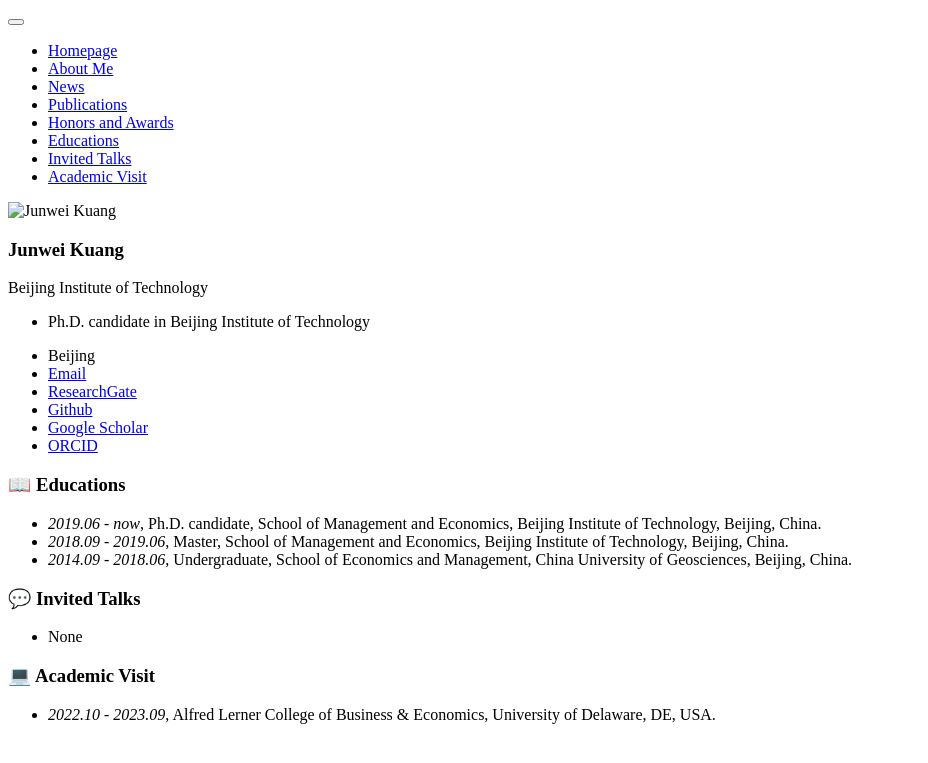
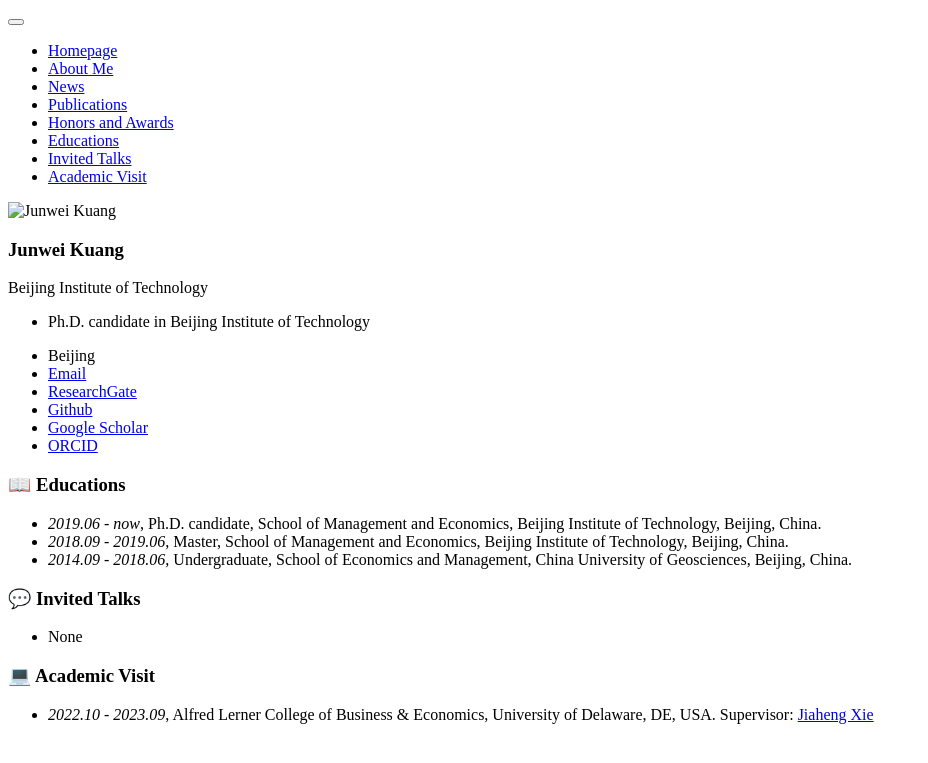
Before and after one commit to JunweiKuang/JunweiKuang.github.io, a Jekyll site: the page built from _pages/includes/others.md, in a window 1280 px wide. Shown: the top 763 px of the page, without its empty margins (0-928 px from the left). Built offline with Jekyll 4.4.1, drawn with Linux system fonts in a browser that asks for light colours; our own code applies the rules of GitHub Pages for plain Markdown files.

Commit message:
update news

```diff
--- a/_pages/includes/others.md
+++ b/_pages/includes/others.md
@@ -8,4 +8,4 @@
 - None
 
 # 💻 Academic Visit
-- *2022.10 - 2023.09*, Alfred Lerner College of Business & Economics, University of Delaware, DE, USA.
+- *2022.10 - 2023.09*, Alfred Lerner College of Business & Economics, University of Delaware, DE, USA. Supervisor: [Jiaheng Xie](https://lerner.udel.edu/faculty-staff-directory/Jiaheng-XIe/)
```
Also changed, not shown: _pages/includes/intro.md (+1 -1 lines).
